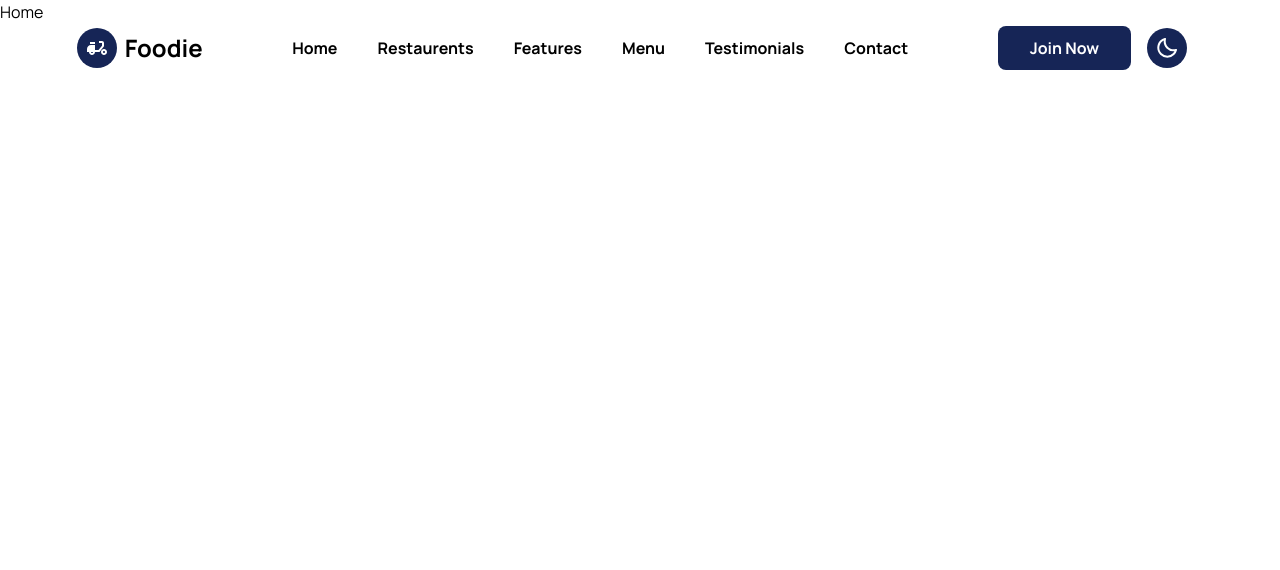
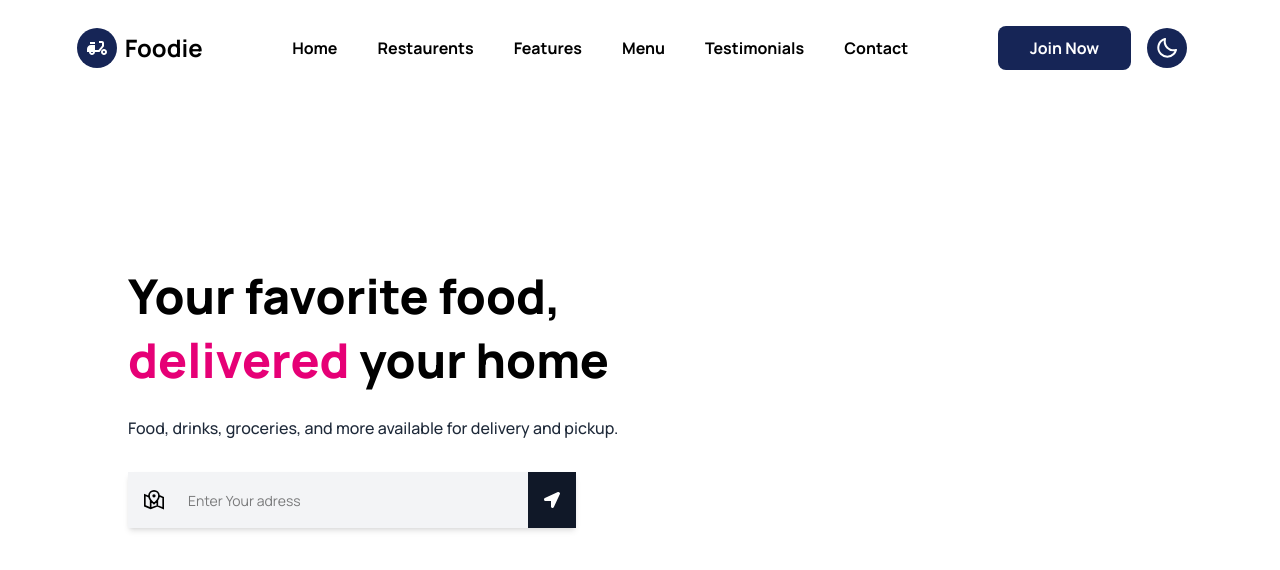
Before and after one commit to danial137/foodprojects, a Next.js app: page / in a window 1280 px wide. Shown: the top 570 px of the page. Built offline with nearby package versions, Linux system fonts and the light colour scheme.

Commit message:
Add Hero component and update Home layout; enhance navigation button styles for dark mode

```diff
--- /dev/null
+++ b/components/Home/Hero/Hero.tsx
@@ -0,0 +1,39 @@
+import React from 'react'
+import { FaLocationArrow } from 'react-icons/fa'
+import { GrMapLocation } from 'react-icons/gr'
+
+const Hero = () => {
+    return (
+        <div className='relative w-full h-screen flex justify-center flex-col'>
+            <div className='w-[90%] md:w-[80%] mx-auto grid items-center grid-cols-1 xl:grid-cols-2 gap-10'>
+                {/* text */}
+                <div>
+                    {/* heading */}
+                    <h1 className='text-3xl md:text-4xl lg:text-5xl mt-6 mb-6 font-extrabold leading-[2.5rem] md:leading-[4rem]'>
+                        Your favorite food, <span className='text-pink-600'>delivered</span> your home
+                    </h1>
+                    {/* subheading */}
+                    <p className='text-sm md:text-base font-medium text-gray-800 dark:text-gray-400'>
+                        Food, drinks, groceries, and more available for delivery and pickup.
+                    </p>
+                    {/* adress */}
+                    <div className='w-full mt-8 mb-8 max-w-md'>
+                        <div className='flex items-center h-14 overflow-hidden bg-gray-100 shadow-md'>
+                            <div className='px-4 text-gray-500'>
+                                <GrMapLocation className='w-5 h-5 text-black' />
+                            </div>
+                            <input type='text' placeholder='Enter Your adress' className='flex-1 px-2 text-sm text-black bg-transparent outline-none h-full' />
+                            <button className='bg-gray-900 text-white px-4 h-full hover:bg-gray-800 flex items-center justify-center'>
+                                <FaLocationArrow className='w-4 h-4'/>
+                            </button>
+                        </div>
+                    </div>
+                </div>
+                {/* image  */}
+                <div></div>
+            </div>
+        </div>
+    )
+}
+
+export default Hero
--- a/components/Home/Home.tsx
+++ b/components/Home/Home.tsx
@@ -1,8 +1,13 @@
 import React from 'react'
+import Hero from './Hero/Hero'
 
 const Home = () => {
   return (
-    <div className='overflow-hidden'>Home</div>
+    <div className='overflow-hidden'>
+
+      <Hero/>
+
+    </div>
   )
 }
 
--- a/components/Home/Navbar/Nav.tsx
+++ b/components/Home/Navbar/Nav.tsx
@@ -48,11 +48,11 @@ const Nav = ({openNav}:props) => {
                 {/* button */}
                 <div className='flex items-center space-x-4'>
                     {/* join now */}
-                    <button className='bg-blue-950 px-8 py-2.5 text-white font-bold rounded-lg hover:bg-black transition-all duration-300 cursor-pointer'> Join Now </button>
+                    <button className='bg-blue-950 dark:bg-white dark:text-black dark:hover:bg-gray-200 px-8 py-2.5 text-white font-bold rounded-lg hover:bg-black transition-all duration-300 cursor-pointer'> Join Now </button>
                     {/* {theme} */}
                     <ThemeToggler/>
                     {/* {menue} */}
-                    <HiBars3BottomRight onClick={openNav} className='w-8 h-8 cursor-pointer text-blue-950 lg:hidden' />
+                    <HiBars3BottomRight onClick={openNav} className='w-8 h-8 cursor-pointer text-blue-950 lg:hidden dark:text-white' />
                 </div>
             </div>
         </div>
```
